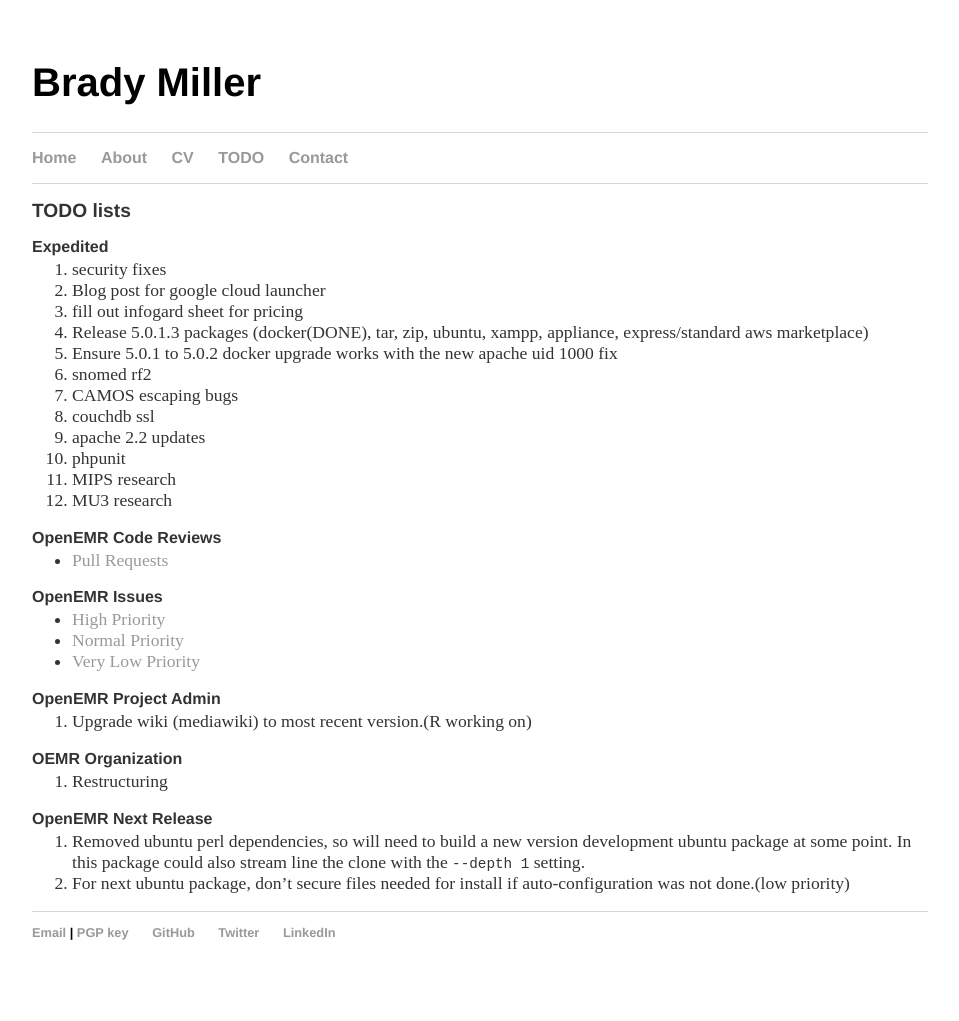
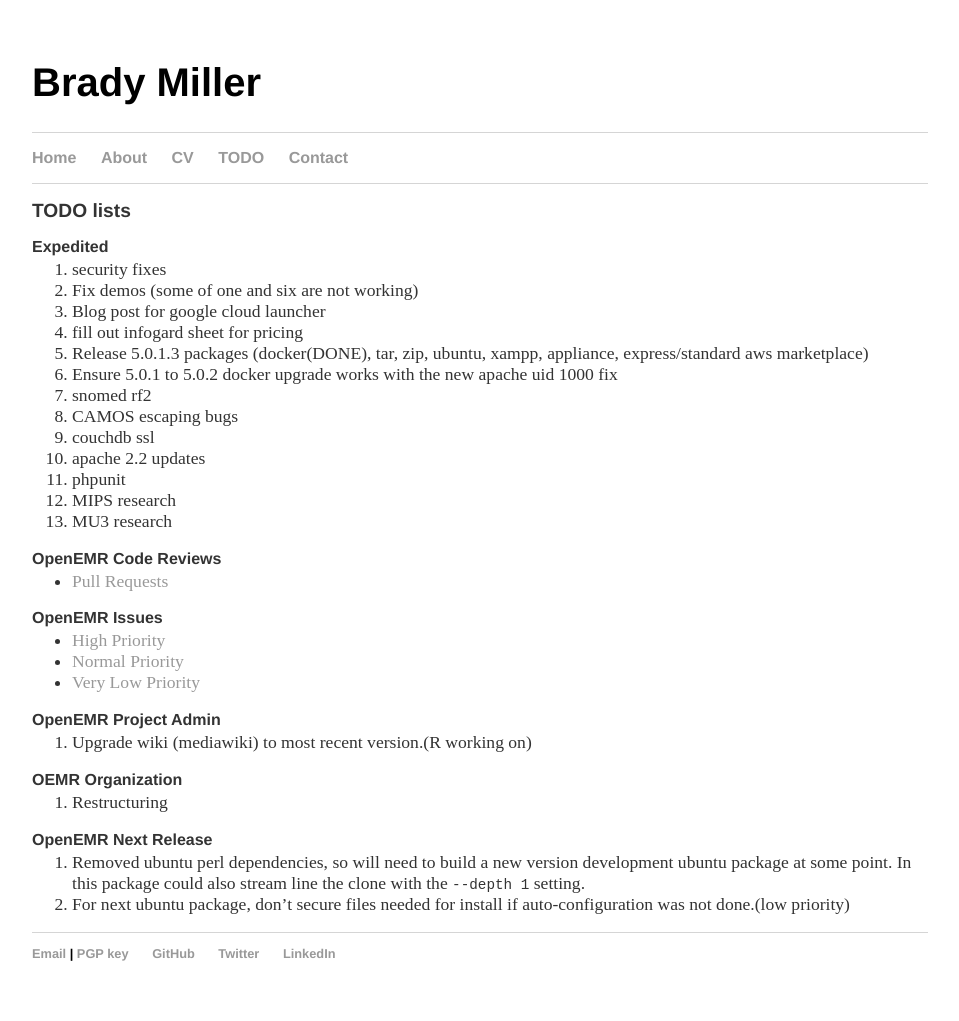
Before and after one commit to bradymiller/bradymiller.github.io, a Jekyll site: the page built from todo/index.md, in a window 1280 px wide. Shown: the whole page, without its empty margins (160-1119 px from the left). Built offline with Jekyll 4.4.1, drawn with Linux system fonts in a browser that asks for light colours; our own code applies the rules of GitHub Pages for plain Markdown files; before the commit the page ends 1000 px from its top, so only the background shows below that.

Commit message:
Update index.md

```diff
--- a/todo/index.md
+++ b/todo/index.md
@@ -5,6 +5,7 @@
 
 ### Expedited
 1. security fixes
+1. Fix demos (some of one and six are not working)
 1. Blog post for google cloud launcher
 1. fill out infogard sheet for pricing
 1. Release 5.0.1.3 packages (docker(DONE), tar, zip, ubuntu, xampp, appliance, express/standard aws marketplace)
```
